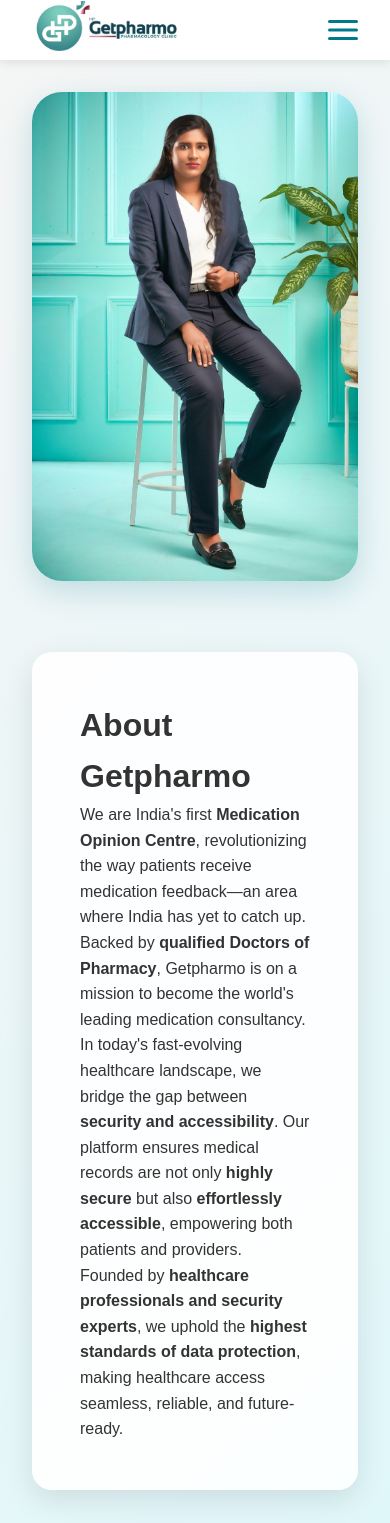
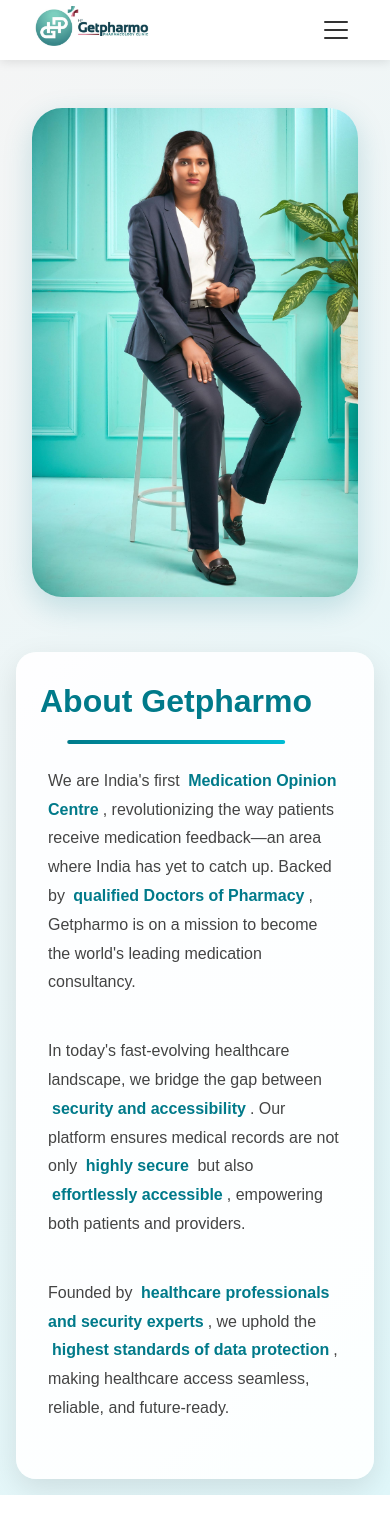
Before and after one commit to Singhapurva07/getpharmo, a Flask app: page /about in a window 390 px wide. After the commit the page ends 1495 px from the top, so only its background shows below. Run offline with Flask 2, Linux system fonts and the light colour scheme; some libraries are stand-ins or nearby versions.

Commit message:
Update about.html

```diff
--- a/templates/about.html
+++ b/templates/about.html
@@ -5,8 +5,25 @@
     <meta name="viewport" content="width=device-width, initial-scale=1.0">
     <title>About Us - Getpharmo</title>
     <link rel="stylesheet" href="https://cdnjs.cloudflare.com/ajax/libs/animate.css/4.1.1/animate.min.css">
+    <link rel="icon" type="image/png" href="{{ url_for('static', filename='images/logologo.png') }}">
     <style>
-        /* ===== Base Styles ===== */
+        /* Base Styles */
+        :root {
+            --primary-blue: #0d6e8c;
+            --teal-accent: #00b4b3;
+            --off-white: #f8f9fa;
+            --light-gray: #e9ecef;
+            --medium-gray: #adb5bd;
+            --dark-gray: #495057;
+            --text-color: #212529;
+            --shadow-sm: 0 2px 4px rgba(0, 0, 0, 0.05);
+            --shadow-md: 0 4px 6px rgba(0, 0, 0, 0.1);
+            --shadow-lg: 0 10px 15px rgba(0, 0, 0, 0.1);
+            --transition-fast: 0.2s ease;
+            --transition-normal: 0.3s ease;
+            --transition-slow: 0.5s ease;
+        }
+
         * {
             margin: 0;
             padding: 0;
@@ -22,7 +39,7 @@
             padding-top: 80px;
         }
 
-        /* ===== Header Styles ===== */
+        /* Header styles */
         header {
             position: fixed;
             top: 0;
@@ -32,36 +49,48 @@
             box-shadow: 0 2px 10px rgba(0, 0, 0, 0.1);
             z-index: 1000;
             height: 80px;
+            transition: height 0.3s ease;
         }
 
-        .container {
+        header .container {
             max-width: 1400px;
             margin: 0 auto;
-            padding: 0 2rem;
-            height: 100%;
+            padding: 1rem 2rem;
             display: flex;
             justify-content: space-between;
             align-items: center;
+            height: 100%;
         }
 
-        .logo img {
+        .logo {
+            display: flex;
+            align-items: center;
+        }
+
+        .header-logo {
             height: 50px;
             width: auto;
+            transition: transform 0.3s ease;
         }
 
-        /* ===== Desktop Navigation ===== */
+        .header-logo:hover {
+            transform: scale(1.05);
+        }
+
+        /* Desktop Navigation */
         .desktop-nav ul {
             display: flex;
+            gap: 2rem;
             list-style: none;
-            gap: 2rem;
         }
 
         .desktop-nav a {
             color: #333;
             text-decoration: none;
             font-weight: 500;
+            padding: 0.5rem 0;
             position: relative;
-            padding: 0.5rem 0;
+            transition: color 0.3s ease;
         }
 
         .desktop-nav a::after {
@@ -72,7 +101,12 @@
             width: 0;
             height: 2px;
             background: #007A8A;
-            transition: width 0.3s;
+            transition: width 0.3s ease;
+        }
+
+        .desktop-nav a:hover,
+        .desktop-nav a.active {
+            color: #007A8A;
         }
 
         .desktop-nav a:hover::after,
@@ -80,47 +114,66 @@
             width: 100%;
         }
 
-        /* ===== Mobile Menu Toggle ===== */
+        /* Mobile Navigation Toggle */
         .mobile-menu-toggle {
             display: none;
             cursor: pointer;
-            z-index: 1001; /* Ensure it's above other elements */
+            z-index: 1001;
+            padding: 10px;
         }
 
         .hamburger {
-            width: 30px;
-            height: 20px;
+            width: 24px;
+            height: 18px;
             position: relative;
+            transform: rotate(0deg);
+            transition: .5s ease-in-out;
         }
 
         .hamburger span {
             display: block;
             position: absolute;
-            height: 3px;
+            height: 2px;
             width: 100%;
-            background: #007A8A; /* Changed to teal for better visibility */
-            border-radius: 3px;
-            transition: all 0.3s ease;
+            background: #333;
+            border-radius: 2px;
+            opacity: 1;
+            left: 0;
+            transform: rotate(0deg);
+            transition: .25s ease-in-out;
         }
 
-        .hamburger span:nth-child(1) { top: 0; }
-        .hamburger span:nth-child(2) { top: 50%; transform: translateY(-50%); }
-        .hamburger span:nth-child(3) { bottom: 0; }
+        .hamburger span:nth-child(1) {
+            top: 0px;
+            transform-origin: left center;
+        }
+        .hamburger span:nth-child(2) {
+            top: 8px;
+            transform-origin: left center;
+        }
+        .hamburger span:nth-child(3) {
+            top: 16px;
+            transform-origin: left center;
+        }
 
-        /* Active state (when menu is open) */
         .hamburger.active span:nth-child(1) {
-            top: 50%;
-            transform: translateY(-50%) rotate(45deg);
+            transform: rotate(45deg);
+            top: -3px;
+            left: 3px;
         }
+
         .hamburger.active span:nth-child(2) {
+            width: 0%;
             opacity: 0;
         }
+
         .hamburger.active span:nth-child(3) {
-            bottom: 50%;
-            transform: translateY(50%) rotate(-45deg);
+            transform: rotate(-45deg);
+            top: 19px;
+            left: 3px;
         }
 
-        /* ===== Mobile Navigation ===== */
+        /* Mobile Navigation */
         .mobile-nav {
             position: fixed;
             top: 80px;
@@ -131,11 +184,12 @@
             z-index: 999;
             max-height: 0;
             overflow: hidden;
-            transition: max-height 0.5s ease;
+            transition: max-height 0.5s ease-out;
         }
 
         .mobile-nav.active {
             max-height: 500px;
+            transition: max-height 0.5s ease-in;
         }
 
         .mobile-nav ul {
@@ -150,9 +204,159 @@
             text-decoration: none;
             font-weight: 500;
             border-bottom: 1px solid #eee;
+            transition: all 0.3s ease;
         }
 
-        /* ===== Responsive Styles ===== */
+        .mobile-nav a:hover,
+        .mobile-nav a.active {
+            color: #007A8A;
+            padding-left: 10px;
+        }
+
+        /* Main content container */
+        .container.main-content {
+            max-width: 1400px;
+            margin: 0 auto;
+            padding: 2rem;
+            display: flex;
+            gap: 4rem;
+            align-items: center;
+            min-height: calc(100vh - 80px);
+        }
+
+        /* Image section styles */
+        .image-section {
+            flex: 1;
+            padding: 1rem;
+            margin-top: 1rem;
+        }
+
+        .founder-image {
+            width: 100%;
+            max-width: 550px;
+            border-radius: 30px;
+            box-shadow: 0 10px 30px rgba(0, 122, 138, 0.2);
+            transition: transform 0.3s ease, box-shadow 0.3s ease;
+        }
+
+        .founder-image:hover {
+            transform: translateY(-10px);
+            box-shadow: 0 15px 40px rgba(0, 122, 138, 0.3);
+        }
+
+        /* Content section styles */
+        .content-section {
+            flex: 1;
+        }
+
+        /* Content styles */
+        .content {
+            background-color: rgba(255, 255, 255, 0.9);
+            border-radius: 20px;
+            box-shadow: 0 10px 30px rgba(0, 0, 0, 0.1);
+            padding: 3rem;
+            backdrop-filter: blur(10px);
+            transition: transform 0.3s ease, box-shadow 0.3s ease;
+        }
+
+        .content:hover {
+            transform: translateY(-5px);
+            box-shadow: 0 15px 40px rgba(0, 0, 0, 0.15);
+        }
+
+        .about-text {
+            max-width: 800px;
+        }
+
+        h1 {
+            color: #007A8A;
+            font-size: 3rem;
+            position: relative;
+            display: inline-block;
+            padding-bottom: 1rem;
+            margin-bottom: 1rem;
+        }
+
+        h1::after {
+            content: '';
+            position: absolute;
+            bottom: 0;
+            left: 0;
+            width: 80%;
+            height: 4px;
+            background: linear-gradient(90deg, #007A8A, #00bcd4);
+            border-radius: 2px;
+            transition: width 0.3s ease;
+        }
+
+        h1:hover::after {
+            width: 100%;
+        }
+
+        p {
+            margin-bottom: 1.5rem;
+            font-size: 1.1rem;
+            color: #444;
+            line-height: 1.8;
+            transition: transform 0.3s ease;
+            padding: 0.5rem;
+            border-radius: 8px;
+        }
+
+        p:hover {
+            transform: translateX(10px);
+            background-color: rgba(255, 255, 255, 0.5);
+        }
+
+        strong {
+            color: #007A8A;
+            font-weight: 600;
+            position: relative;
+            padding: 0 4px;
+        }
+
+        strong::after {
+            content: '';
+            position: absolute;
+            bottom: 0;
+            left: 0;
+            width: 100%;
+            height: 2px;
+            background-color: #007A8A;
+            transform: scaleX(0);
+            transition: transform 0.3s ease;
+        }
+
+        strong:hover::after {
+            transform: scaleX(1);
+        }
+
+        /* Responsive design */
+        @media (max-width: 1200px) {
+            .container.main-content {
+                flex-direction: column;
+                gap: 2rem;
+            }
+
+            .image-section, .content-section {
+                width: 100%;
+            }
+
+            .founder-image {
+                max-width: 100%;
+            }
+
+            h1 {
+                font-size: 2.5rem;
+                text-align: center;
+            }
+
+            h1::after {
+                left: 50%;
+                transform: translateX(-50%);
+            }
+        }
+
         @media (max-width: 768px) {
             body {
                 padding-top: 60px;
@@ -162,72 +366,48 @@
                 height: 60px;
             }
 
-            .mobile-menu-toggle {
-                display: block; /* Force show the hamburger */
+            .header-logo {
+                height: 40px;
             }
 
             .desktop-nav {
-                display: none; /* Hide desktop nav */
+                display: none;
+            }
+
+            .mobile-menu-toggle {
+                display: block;
             }
 
             .mobile-nav {
                 top: 60px;
             }
 
-            /* Make hamburger more visible */
-            .hamburger span {
-                background: #007A8A; /* Teal color */
-                height: 3px;
-                width: 30px;
+            .container.main-content {
+                padding: 1rem;
+                min-height: calc(100vh - 60px);
             }
-        }
 
-        /* ===== Main Content Styles ===== */
-        .main-content {
-            max-width: 1400px;
-            margin: 0 auto;
-            padding: 2rem;
-            display: flex;
-            gap: 4rem;
-            min-height: calc(100vh - 80px);
-        }
+            .content {
+                padding: 1.5rem;
+            }
 
-        .image-section {
-            flex: 1;
-        }
+            h1 {
+                font-size: 2rem;
+            }
 
-        .founder-image {
-            width: 100%;
-            max-width: 550px;
-            border-radius: 30px;
-            box-shadow: 0 10px 30px rgba(0, 122, 138, 0.2);
-        }
-
-        .content-section {
-            flex: 1;
-        }
-
-        .content {
-            background-color: rgba(255, 255, 255, 0.9);
-            border-radius: 20px;
-            padding: 3rem;
-            box-shadow: 0 10px 30px rgba(0, 0, 0, 0.1);
-        }
-
-        @media (max-width: 1200px) {
-            .main-content {
-                flex-direction: column;
+            p {
+                font-size: 1rem;
             }
         }
     </style>
 </head>
 <body>
     <!-- Header Section -->
-    <header>
+    <header class="header">
         <div class="container">
             <div class="logo">
                 <a href="{{ url_for('about') }}">
-                    <img src="{{ url_for('static', filename='images/image.png') }}" alt="Getpharmo Logo">
+                    <img src="{{ url_for('static', filename='images/image.png') }}" alt="Getpharmo Logo" class="header-logo">
                 </a>
             </div>
 
@@ -242,7 +422,6 @@
                 </ul>
             </nav>
 
-            <!-- Mobile Menu Toggle -->
             <div class="mobile-menu-toggle" id="mobileMenuToggle">
                 <div class="hamburger">
                     <span></span>
@@ -266,49 +445,71 @@
     </nav>
 
     <!-- Main Content -->
-    <div class="main-content">
+    <div class="container main-content">
         <div class="image-section animate__animated animate__fadeInLeft">
             <img src="{{ url_for('static', filename='images/FOUNDER.jpg') }}" alt="Founder" class="founder-image">
         </div>
 
         <div class="content-section animate__animated animate__fadeInRight">
-            <div class="content">
+            <main class="content">
                 <div class="about-text">
                     <h1>About Getpharmo</h1>
                     <p>
                         We are India's first <strong>Medication Opinion Centre</strong>, revolutionizing the way patients receive medication feedback—an area where India has yet to catch up. Backed by <strong>qualified Doctors of Pharmacy</strong>, Getpharmo is on a mission to become the world's leading medication consultancy.
                     </p>
+
                     <p>
                         In today's fast-evolving healthcare landscape, we bridge the gap between <strong>security and accessibility</strong>. Our platform ensures medical records are not only <strong>highly secure</strong> but also <strong>effortlessly accessible</strong>, empowering both patients and providers.
                     </p>
+
                     <p>
                         Founded by <strong>healthcare professionals and security experts</strong>, we uphold the <strong>highest standards of data protection</strong>, making healthcare access seamless, reliable, and future-ready.
                     </p>
                 </div>
-            </div>
+            </main>
         </div>
     </div>
 
     <script>
+        // Toggle Mobile Menu
         document.addEventListener('DOMContentLoaded', function() {
-            const toggle = document.getElementById('mobileMenuToggle');
-            const menu = document.getElementById('mobileNav');
+            const mobileMenuToggle = document.getElementById('mobileMenuToggle');
+            const mobileNav = document.getElementById('mobileNav');
             const hamburger = document.querySelector('.hamburger');
 
-            // Toggle menu on click
-            toggle.addEventListener('click', function() {
-                menu.classList.toggle('active');
+            mobileMenuToggle.addEventListener('click', function() {
+                // Toggle mobile nav
+                mobileNav.classList.toggle('active');
+
+                // Toggle hamburger animation
                 hamburger.classList.toggle('active');
-                document.body.style.overflow = menu.classList.contains('active') ? 'hidden' : '';
+
+                // Prevent scrolling when menu is open
+                if (mobileNav.classList.contains('active')) {
+                    document.body.style.overflow = 'hidden';
+                } else {
+                    document.body.style.overflow = '';
+                }
             });
 
-            // Close menu when clicking on links
-            document.querySelectorAll('.mobile-nav a').forEach(link => {
+            // Close menu when clicking on a link
+            const navLinks = document.querySelectorAll('.mobile-nav a');
+            navLinks.forEach(link => {
                 link.addEventListener('click', function() {
-                    menu.classList.remove('active');
+                    mobileNav.classList.remove('active');
                     hamburger.classList.remove('active');
                     document.body.style.overflow = '';
                 });
+            });
+
+            // Close menu when clicking outside
+            document.addEventListener('click', function(event) {
+                const isClickInsideNav = mobileNav.contains(event.target) || mobileMenuToggle.contains(event.target);
+                if (!isClickInsideNav && mobileNav.classList.contains('active')) {
+                    mobileNav.classList.remove('active');
+                    hamburger.classList.remove('active');
+                    document.body.style.overflow = '';
+                }
             });
         });
     </script>
```
